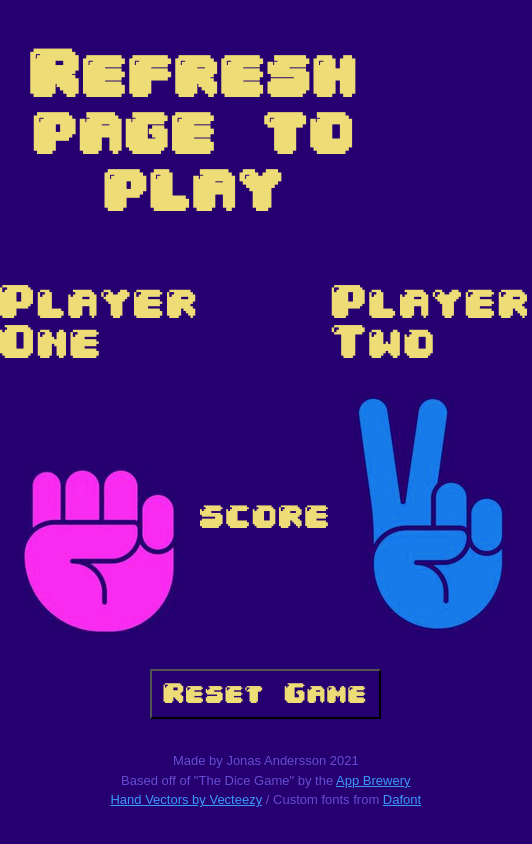
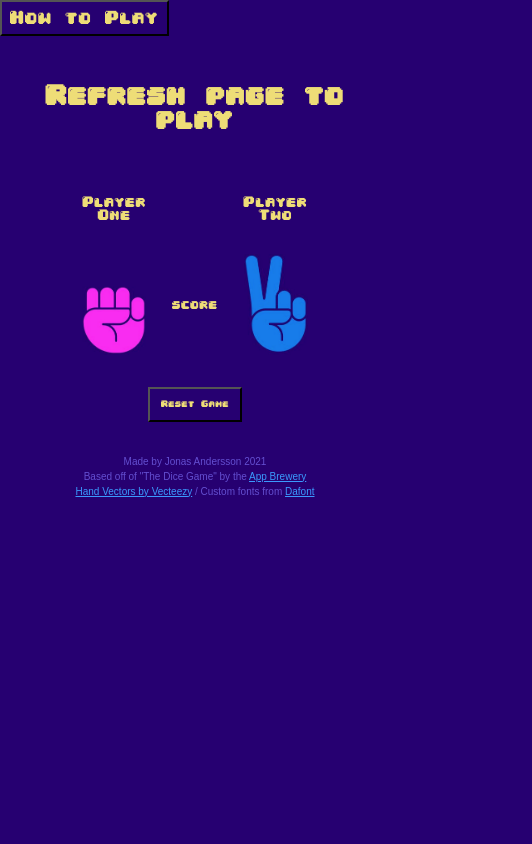
Before and after one commit to KippingMonkey/RockPaperScissors, a plain HTML site: page index.html in a window 390 px wide. Shown: the whole page, 532 px wide, since content can reach past the window. Drawn offline with Linux system fonts and the light colour scheme.

Commit message:
fix various issues. add @mediaqueries.

```diff
--- a/index.html
+++ b/index.html
@@ -4,6 +4,7 @@
 <head>
   <meta charset="UTF-8">
   <meta name="viewport" content="width=device-width, initial-scale=1.0">
+  <meta name="description" content="A game of Rock Paper Scissors">
   <meta http-equiv="X-UA-Compatible" content="ie=edge">
   <link rel="stylesheet" href="style.css">
   <link rel="font" href="fonts/04B30.TTF">
@@ -12,9 +13,11 @@
 </head>
 
 <body>
+  <button id="rules">How to Play</button>
   <div class="end-screen hidden">
     <p class="header gameOver hidden">GAME OVER</p>
-    <p class="player-text hidden">TESTO<span class="prize hidden"> 🏆</span></p>
+    <p class="player-text hidden winner">Reset to start over</p>
+    <p class="prize">🏆</p>
     <br>
     <button class="reset-btn hidden">Reset Game</button>
   </div>
@@ -25,9 +28,9 @@
       <p class="player-text p1">Player One</p>
       <p class="player-text p2">Player Two</p>
 
-      <img id="img-left" src="images/rock.png" alt="illustration of handsymbol for rock">
+      <img id="img-left" class="img" src="images/rock.png" alt="illustration of handsymbol for rock">
       <p class="score">score</p>
-      <img id="img-right" src="images/scissors.png" alt="illustration of handsymbol for scissors">
+      <img id="img-right" class="img" src="images/scissors.png" alt="illustration of handsymbol for scissors">
 
       <button class="reset-btn">Reset Game</button>
     <footer>
--- a/main.js
+++ b/main.js
@@ -7,11 +7,19 @@ let rand1 = Math.floor(Math.random() * 3);
 let rand2 = Math.floor(Math.random() * 3);
 let resetbtns = document.querySelectorAll(".reset-btn");
 let score = document.querySelector(".score");
+let howTobtn = document.getElementById("rules");
 
 // Check if the page has been loaded before by looking for data saved in sessionStorage
 if (sessionStorage.getItem("firstLoad")) {
-  showRandomImagesInGame();
-  playGame();
+  if (
+    sessionStorage.getItem("p1Score") == "11" ||
+    sessionStorage.getItem("p2Score") === "11"
+  ) {
+    removeClassHidden();
+  } else {
+    showRandomImagesInGame();
+    playGame();
+  }
 }
 //if it loading for the first time, save "firstLoad" in sessionStorage
 else {
@@ -19,8 +27,6 @@ else {
   sessionStorage.setItem("p1Score", 0);
   sessionStorage.setItem("p2Score", 0);
 }
-
-//Missing:Add "rules-btn" top right corner
 
 //resets page to first load when a resetbutton is clicked
 resetbtns.forEach((btn) => {
@@ -30,7 +36,12 @@ resetbtns.forEach((btn) => {
   });
 });
 
-//show an alert with the rules
+//show description of how and why to play the gam
+howTobtn.addEventListener("click", () => {
+  alert(
+    "ROCK PAPER SCISSORS\nThis is a classic game that is sometimes played for fun and other times to decide a dispute. Like deciding who will have to do the dishes.\nThis page gives you a chance to settle thing online.\n\nRock breaks Scissors, Scissors cuts Paper and Paper swallos Rock.\nEach round is decided by who has the strongest hand and here the winner is the one who first reaches 11 points.\n\n Each round is played by refreshing the page. Good Luck! "
+  );
+});
 
 //randomizes the pictures
 function showRandomImagesInGame() {
@@ -38,7 +49,9 @@ function showRandomImagesInGame() {
   let randImgRight = `images/${values[rand2]}.png`;
 
   img1.setAttribute("src", randImgLeft);
+  img1.setAttribute("alt", `Illustration of handsymbol for ${randImgLeft}`);
   img2.setAttribute("src", randImgRight);
+  img2.setAttribute("alt", `Illustration of handsymbol for ${randImgRight}`);
 }
 
 //decides winner per round
@@ -88,15 +101,22 @@ function updateScorePlayer2() {
 function checkForWinner(currentScore, player) {
   if (currentScore >= 11 && player === "player1") {
     removeClassHidden();
+    document.querySelector(".winner").textContent =
+      "Congratulations Player 1 You won the game!";
   } else if (currentScore >= 11 && player === "player2") {
     removeClassHidden();
+    document.querySelector(".winner").textContent =
+      "Congratulations Player 2 You won the game!";
   }
 }
 
 function removeClassHidden() {
   let hiddenElements = document.querySelectorAll(".hidden");
-  Array.from(hiddenElements).forEach((element) => {
-    element.classList.remove("hidden");
-    document.getElementById("")
-  });
+  if (hiddenElements.length == 0) {
+  } else {
+    Array.from(hiddenElements).forEach((element) => {
+      element.classList.remove("hidden");
+      document.getElementById("");
+    });
+  }
 }
--- a/style.css
+++ b/style.css
@@ -26,6 +26,14 @@ body {
   background-color: var(--color-background);
 }
 
+#rules {
+  background-color: var(--color-background);
+  color: var(--color-text);
+  font-family: var(--ff-gameText);
+  font-size: 1rem;
+  padding: 0.5rem;
+}
+
 .header {
   text-align: center;
   font-family: var(--ff-gameText);
@@ -46,10 +54,15 @@ body {
   z-index: 3;
 }
 .gameOver {
-  margin-top: 17%;
+  margin-top: 7%;
+}
+.winner {
+  text-align: center;
+  max-width: 50%;
+  line-height: 1.2;
 }
 .prize {
-  font-size: 3.5rem;
+  font-size: 7rem;
   font-family: Arial, Helvetica, sans-serif;
 }
 .hidden {
@@ -70,6 +83,7 @@ body {
   font-family: var(--ff-gameText);
   font-size: 2.5rem;
   color: var(--color-text);
+  text-align: center;
 }
 .score {
   font-family: var(--ff-gameText);
@@ -77,6 +91,7 @@ body {
   color: var(--color-text);
   align-self: center;
 }
+
 .p1 {
   grid-column-start: 2;
   align-self: center;
@@ -89,11 +104,7 @@ body {
   grid-column-start: 2;
   align-self: end;
 }
-#score-btn {
-  background-color: var(--color-background);
-  color: var(--color-text);
-  font-family: var(--ff-gameText);
-}
+
 #img-right {
   grid-column-start: 4;
   align-self: end;
@@ -121,3 +132,74 @@ a {
   text-decoration: underline;
   color: rgb(59, 153, 254);
 }
+@media (max-width: 1240px) {
+  .score {
+    font-size: 1.5rem;
+  }
+  .player-text {
+    font-size: 2rem;
+  }
+  .header {
+    font-size: 3rem;
+  }
+  .img {
+    width: 7rem;
+  }
+  .reset-btn {
+    font-size: 1rem;
+  }
+}
+@media (max-width: 900px) {
+  .score {
+    font-size: 1.2rem;
+  }
+  .player-text {
+    font-size: 1.5rem;
+  }
+  .header {
+    font-size: 2rem;
+  }
+  .img {
+    width: 5rem;
+  }
+  .reset-btn {
+    font-size: 1rem;
+  }
+}
+@media (max-width: 700px) {
+  .score {
+    font-size: 0.8rem;
+  }
+  .player-text {
+    font-size: 1.5rem;
+  }
+  .header {
+    font-size: 2rem;
+  }
+  .img {
+    width: 5rem;
+  }
+  .reset-btn {
+    font-size: 1rem;
+  }
+}
+@media (max-width: 500px) {
+  .score {
+    font-size: 0.7rem;
+  }
+  .player-text {
+    font-size: 0.8rem;
+  }
+  .header {
+    font-size: 1.5rem;
+  }
+  .img {
+    width: 4rem;
+  }
+  .reset-btn {
+    font-size: 0.5rem;
+  }
+  footer {
+    font-size: x-small;
+  }
+}
```
